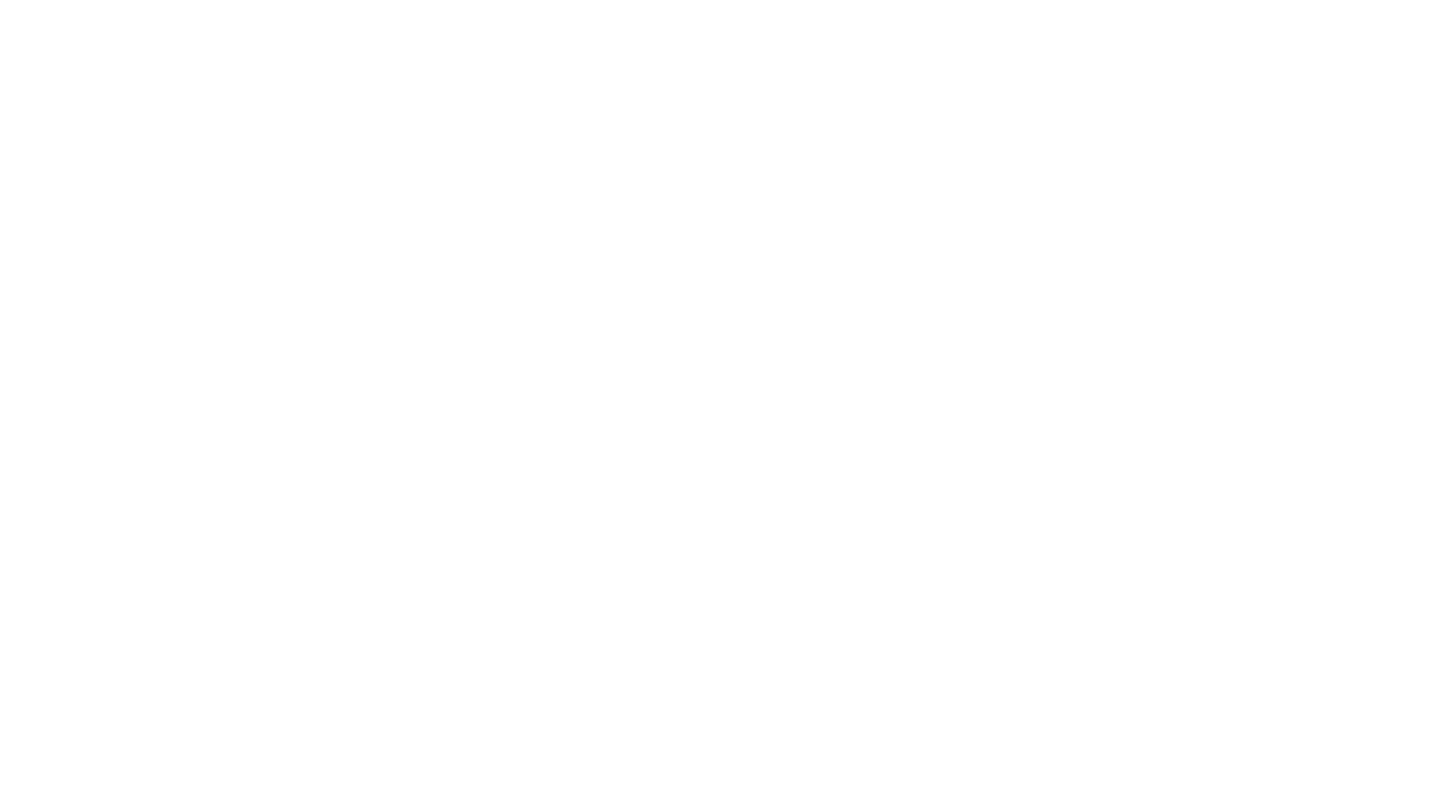
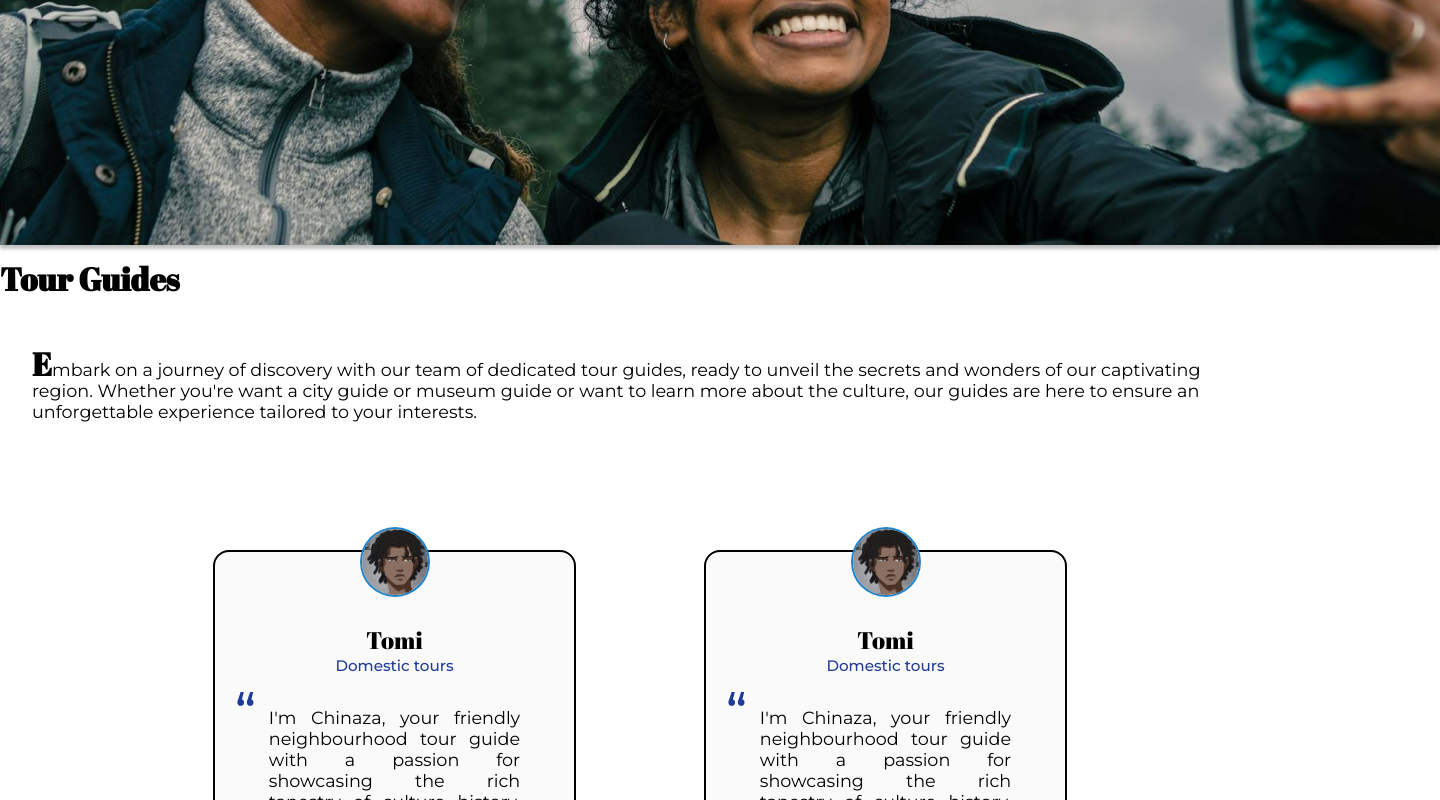
Before and after one commit to Ayinkeeeee/Tourify, a React (Create React App) app: page /tour_guides in a window 1280 px wide. Before the commit this address had no page. Shown: the part 433-1233 px from the top of the page, 1440 px wide, since content can reach past the window. Before the commit the page ends 800 px from the top, so only its background shows below. Built offline with nearby package versions, Linux system fonts and the light colour scheme.

Commit message:
updated tour guide component

```diff
--- a/src/App.js
+++ b/src/App.js
@@ -2,6 +2,7 @@ import './css/App.css';
 import 'react-toastify/dist/ReactToastify.css';
 import Home from './pages/Home';
 import Food from './pages/Food';
+import TourGuides from './pages/TourGuides';
 import { BrowserRouter as Router, Routes, Route } from 'react-router-dom';
 
 function App() {
@@ -11,6 +12,7 @@ function App() {
       <Routes>
         <Route path="/" element={<Home />} />
         <Route path="/food" element={<Food/>} />
+        <Route path="/tour_guides" element={<TourGuides/>} />
       </Routes>
     </Router>
   );
--- a/src/components/items/TourGuide.jsx
+++ b/src/components/items/TourGuide.jsx
@@ -3,14 +3,14 @@ import quote from "../../assets/icons/quote.svg"
 
 function TourGuide() {
   return (
-    <div className="reviewItem">
+    <div className="tourGuideItem">
         <img className="person" src={tomski} alt="tomi" />
         <p className="fname">Tomi</p>
-        <p className="location"><img src={location} alt="location marker" />Digital Nomad</p>
-        <p className="review">I'm Chinaza, your friendly neighbourhood tour guide with a passion for showcasing the rich tapestry of culture history, and natural beauty that our destinations have to offer
+        <p className="specialty">Domestic tours</p>
+        <p className="statement">I'm Chinaza, your friendly neighbourhood tour guide with a passion for showcasing the rich tapestry of culture history, and natural beauty that our destinations have to offer
         <img className="q1" src={quote} alt="quote" />
         <img className="q2" src={quote} alt="quote" /></p>
-        <p>07068833047</p>
+        <p className="phone">07068833047</p>
     </div>
   )
 }
--- a/src/css/App.css
+++ b/src/css/App.css
@@ -434,6 +434,73 @@ main > p::first-letter {
   padding: 0.25rem;
 }
 
+.tour_guides {
+  margin: 8rem 0 0 0;
+  text-align: center;
+}
+.tour_guides > p {
+  width: 70%;
+  margin: 1rem auto 3.5rem auto;
+}
+.tour_guides .guides {
+  display: flex;
+  column-gap: 8rem;
+  justify-content: center;
+  width: 100%;
+  margin: 0 auto 4rem auto;
+  flex-wrap: wrap;
+  row-gap: 4rem;
+}
+.tour_guides .guides .tourGuideItem {
+  background: #FBFAFA;
+  border: solid 2px black;
+  position: relative;
+  padding: 4.5rem 0 4rem 0;
+  border-radius: 1rem;
+  max-width: 363px;
+  height: 470px;
+}
+.tour_guides .guides .tourGuideItem .person {
+  position: absolute;
+  width: 70px;
+  border: solid 2px #1F83CB;
+  border-radius: 50%;
+  top: -25px;
+  transform: translateX(-50%);
+}
+.tour_guides .guides .tourGuideItem .fname {
+  font-family: "Abril Fatface", serif;
+  font-size: 1.5rem;
+}
+.tour_guides .guides .tourGuideItem .statement {
+  margin: 2rem auto 0 auto;
+  font-size: 1.1rem;
+  width: 70%;
+  position: relative;
+  text-align: justify;
+}
+.tour_guides .guides .tourGuideItem .q1 {
+  position: absolute;
+  top: -1rem;
+  left: -2rem;
+}
+.tour_guides .guides .tourGuideItem .q2 {
+  position: absolute;
+  right: -2rem;
+  bottom: -1rem;
+}
+.tour_guides .guides .tourGuideItem .phone {
+  color: #1F3B98;
+  font-weight: bold;
+  font-size: 1.5rem;
+  margin: 3rem 0 0 0;
+}
+.tour_guides .guides .tourGuideItem .specialty {
+  color: #1F3B98;
+  font-weight: 500;
+  font-size: 0.95rem;
+}
+
 * {
   box-sizing: border-box;
   margin: 0;
--- /dev/null
+++ b/src/css/TourGuides.css
@@ -0,0 +1,68 @@
+.tour_guides {
+  margin: 8rem 0 0 0;
+  text-align: center;
+}
+.tour_guides > p {
+  width: 70%;
+  margin: 1rem auto 3.5rem auto;
+}
+.tour_guides .guides {
+  display: flex;
+  column-gap: 8rem;
+  justify-content: center;
+  width: 100%;
+  margin: 0 auto 4rem auto;
+  flex-wrap: wrap;
+  row-gap: 4rem;
+}
+.tour_guides .guides .tourGuideItem {
+  background: #FBFAFA;
+  border: solid 2px black;
+  position: relative;
+  padding: 4.5rem 0 4rem 0;
+  border-radius: 1rem;
+  max-width: 363px;
+  height: 470px;
+}
+.tour_guides .guides .tourGuideItem .person {
+  position: absolute;
+  width: 70px;
+  border: solid 2px #1F83CB;
+  border-radius: 50%;
+  top: -25px;
+  transform: translateX(-50%);
+}
+.tour_guides .guides .tourGuideItem .fname {
+  font-family: "Abril Fatface", serif;
+  font-size: 1.5rem;
+}
+.tour_guides .guides .tourGuideItem .statement {
+  margin: 2rem auto 0 auto;
+  font-size: 1.1rem;
+  width: 70%;
+  position: relative;
+  text-align: justify;
+}
+.tour_guides .guides .tourGuideItem .q1 {
+  position: absolute;
+  top: -1rem;
+  left: -2rem;
+}
+.tour_guides .guides .tourGuideItem .q2 {
+  position: absolute;
+  right: -2rem;
+  bottom: -1rem;
+}
+.tour_guides .guides .tourGuideItem .phone {
+  color: #1F3B98;
+  font-weight: bold;
+  font-size: 1.5rem;
+  margin: 3rem 0 0 0;
+}
+.tour_guides .guides .tourGuideItem .specialty {
+  color: #1F3B98;
+  font-weight: 500;
+  font-size: 0.95rem;
+}
+
+/*# sourceMappingURL=TourGuides.css.map */
--- a/src/pages/TourGuides.jsx
+++ b/src/pages/TourGuides.jsx
@@ -1,4 +1,5 @@
 import tourGuides from "../assets/images/tour_guides.png"
+import TourGuide from "../components/items/TourGuide"
 
 function TourGuides() {
   return (
@@ -9,9 +10,21 @@ function TourGuides() {
         </section>
         <main>
             <p>Embark on a journey of discovery with our team of dedicated tour guides, ready to unveil the secrets and wonders of our captivating region. Whether you're want a city guide or museum guide or want to learn more about the culture, our guides are here to ensure an unforgettable experience tailored to your interests.</p>
-            <div className="guides">
-
-            </div>
+            <section className="tour_guides">
+                <div className="guides">
+                    <TourGuide/>
+                    <TourGuide/>
+                    <TourGuide/>
+                    <TourGuide/>
+                    <TourGuide/>
+                    <TourGuide/>
+                    <TourGuide/>
+                    <TourGuide/>
+                    <TourGuide/>
+                    <TourGuide/>
+                    <TourGuide/>
+                </div>
+            </section>
         </main>
     </>
   )
--- a/src/scss/App.scss
+++ b/src/scss/App.scss
@@ -1,6 +1,7 @@
 @import "colours";
 @import "Home";
 @import "Category";
+@import "TourGuides";
 
 *{
     box-sizing: border-box;
--- /dev/null
+++ b/src/scss/TourGuides.scss
@@ -0,0 +1,78 @@
+@import "colours";
+
+.tour_guides{
+    margin: 8rem 0 0 0;
+    text-align: center;
+
+    > p {
+        width: 70%;
+        margin: 1rem auto 3.5rem auto;
+    }
+
+    .guides{
+        display: flex;
+        column-gap: 8rem;
+        justify-content: center;
+        width: 100%;
+        margin: 0 auto 4rem auto;
+        flex-wrap: wrap;
+        row-gap: 4rem;
+
+        .tourGuideItem{
+            background: $gray_card;
+            border: solid 2px black;
+            position: relative;
+            padding: 4.5rem 0 4rem 0;
+            border-radius: 1rem;
+            max-width: 363px;
+            height: 470px;
+
+            .person{
+                position: absolute;
+                width: 70px;
+                border: solid 2px $mid_blue;
+                border-radius: 50%;
+                top: -25px;
+                transform: translateX(-50%);
+            }
+
+            .fname{
+                font-family: "Abril Fatface", serif;
+                font-size: 1.5rem;
+            }
+
+            .statement{
+                margin: 2rem auto 0 auto;
+                font-size: 1.1rem;
+                width: 70%;
+                position: relative;
+                text-align: justify;
+            }
+
+            .q1{
+                position: absolute;
+                top: -1rem;
+                left: -2rem;
+            }
+
+            .q2{
+                position: absolute;
+                right: -2rem;
+                bottom: -1rem;
+            }
+
+            .phone{
+                color: $dark_blue;
+                font-weight: bold;
+                font-size: 1.5rem;
+                margin: 3rem 0 0 0;
+            }
+
+            .specialty{
+                color: $dark_blue;
+                font-weight: 500;
+                font-size: 0.95rem;
+            }
+        }
+    }
+}
```
Also changed, not shown: 2 other files (tests, documents, lock files or other folders).
